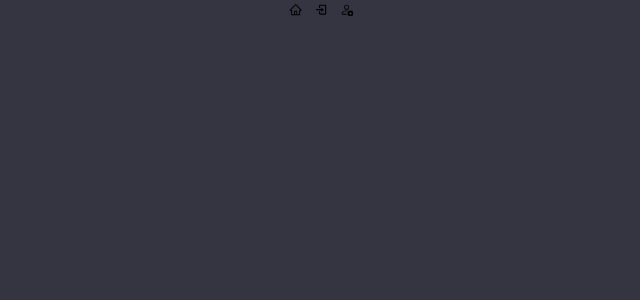
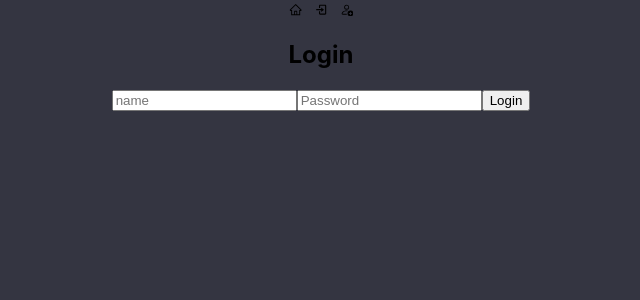
Before and after one commit to edgonga/DevTeam, a React (Create React App) app in the folder src/frontend/: page / in a window 1280 px wide. Before the commit this address had no page. Shown: the top 300 px of the page, without its empty margins (319-959 px from the left). Built offline with nearby package versions, Linux system fonts and the light colour scheme.

Commit message:
login as 1st page

```diff
--- a/src/frontend/src/App.js
+++ b/src/frontend/src/App.js
@@ -11,7 +11,7 @@ function App() {
       <div className="App">
       <Navbar/>
         <Routes>
-          <Route path="/login" element={<Login/>} />
+          <Route path="/" element={<Login/>} />
           <Route path="/home" element={<Home/>} />
         </Routes>
       </div>
--- a/src/frontend/src/components/Navbar.js
+++ b/src/frontend/src/components/Navbar.js
@@ -5,7 +5,7 @@ import { BsPersonAdd } from "react-icons/bs";
 
 const Navbar = () => {
   const navigate = useNavigate();
-  const toLogIn = () => navigate("/login");
+  const toLogIn = () => navigate("/");
   const toSignUp = () => navigate("/signup");
   const toHome = () => navigate("/home");
   const isLoggedIn = localStorage.getItem("isLoggedIn");
--- a/src/frontend/src/components/TocheckinMongo.js
+++ b/src/frontend/src/components/TocheckinMongo.js
@@ -21,7 +21,7 @@ const UserSchema = {
   password: String,
 };
 
-// Example user registration endpoint
+// ENDPOINTS to user repository
 app.post('/register', async (req, res) => {
   const { name, password } = req.body;
 
@@ -45,7 +45,7 @@ app.post('/register', async (req, res) => {
 });
 
 // Example user login endpoint
-app.post('/login', async (req, res) => {
+app.post('/', async (req, res) => {
   const { name, password } = req.body;
 
   try {
--- a/src/frontend/src/pages/Login.js
+++ b/src/frontend/src/pages/Login.js
@@ -1,8 +1,8 @@
-import React, { useState } from 'react';
+import React, { useState } from "react";
 
 const Login = () => {
-  const [userName, setName] = useState('');
-  const [password, setPassword] = useState('');
+  const [userName, setName] = useState("");
+  const [password, setPassword] = useState("");
 
   const handleNameChange = (e) => {
     setName(e.target.value);
@@ -16,10 +16,10 @@ const Login = () => {
     e.preventDefault();
 
     try {
-      const response = await fetch('/api/login', {
-        method: 'POST',
+      const response = await fetch("/api/login", {
+        method: "POST",
         headers: {
-          'Content-Type': 'application/json',
+          "Content-Type": "application/json",
         },
         body: JSON.stringify({
           userName,
@@ -27,28 +27,20 @@ const Login = () => {
         }),
       });
 
-      const userData = await response.json(); // Assuming the response contains the user data
+      const userData = await response.json();
 
-      // TODO: Save user data to MongoDB
-      // Make another fetch request to your backend to save the user data in MongoDB
-
-      // Example:
-      await fetch('/api/users', {
-        method: 'POST',
+      await fetch("/users", {
+        method: "POST",
         headers: {
-          'Content-Type': 'application/json',
+          "Content-Type": "application/json",
         },
         body: JSON.stringify(userData),
       });
-
-      // TODO: Handle successful login
-      // For example, store the user token in local storage and redirect to another page
     } catch (error) {
       // TODO: Handle login error
       // Display an error message to the user
     }
   };
-
 
   return (
     <div>
```
